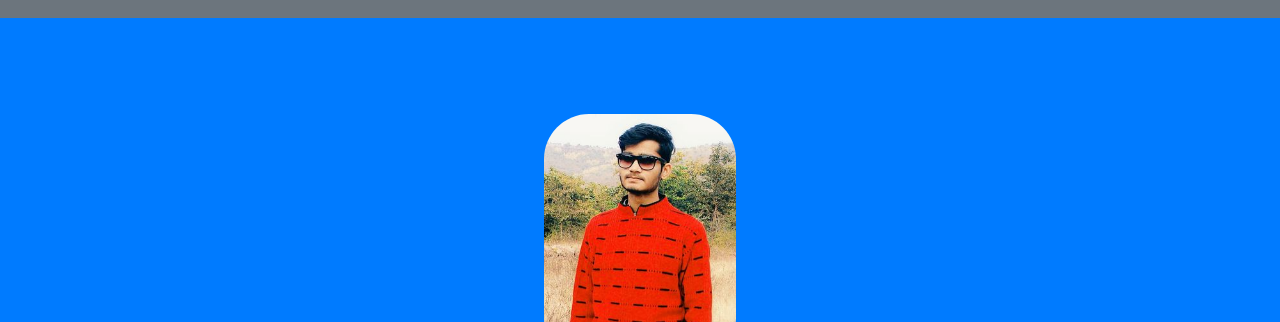
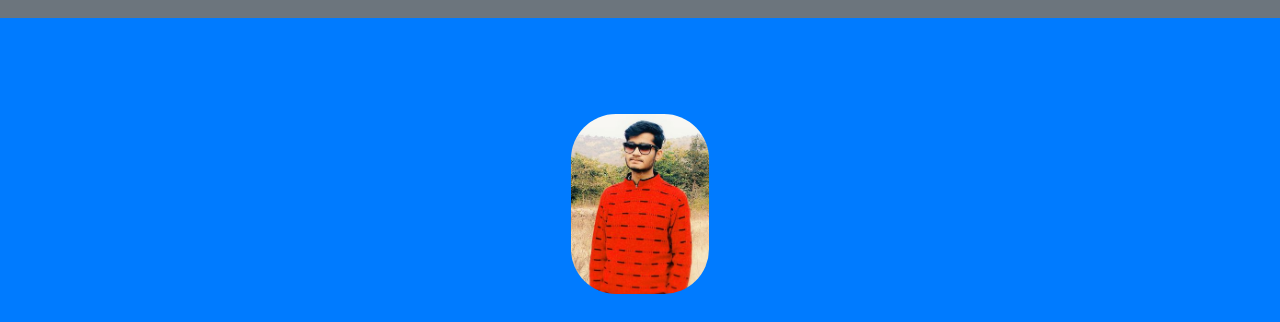
Before and after one commit to prateek18597/prateek18597.github.io, a website with bundled scripts: page index.html in a window 1280 px wide. Shown: the part 88-410 px from the top of the page. Built offline with nearby package versions, Linux system fonts and the light colour scheme; files whose address does not match are found by name.

Commit message:
Image Adjusted

```diff
--- a/index.html
+++ b/index.html
@@ -55,7 +55,7 @@
     <!-- Header -->
     <header class="masthead bg-primary text-white text-center">
       <div class="container">
-        <img class="img-fluid mb-5 d-block mx-auto" style="border-radius: 45px; height:250px " src="img/profile1.png" alt="">
+        <img class="img-fluid mb-5 d-block mx-auto" style="border-radius: 45px; height:180px " src="img/profile1.png" alt="">
         <h1 class="text-uppercase mb-0">Pratik Parmar</h1>
         <hr class="star-light">
         <h2 class="font-weight-light mb-0">B.Tech CSE IIT Jammu</h2>
```
